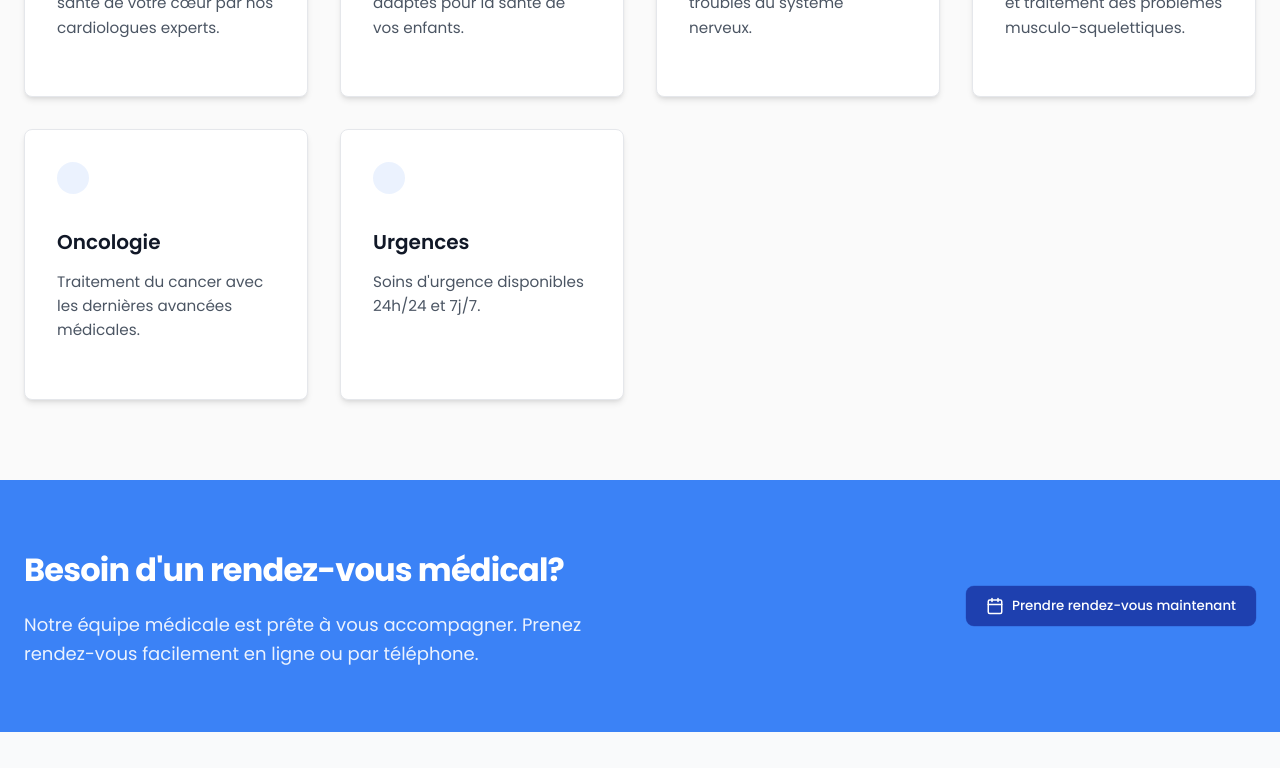
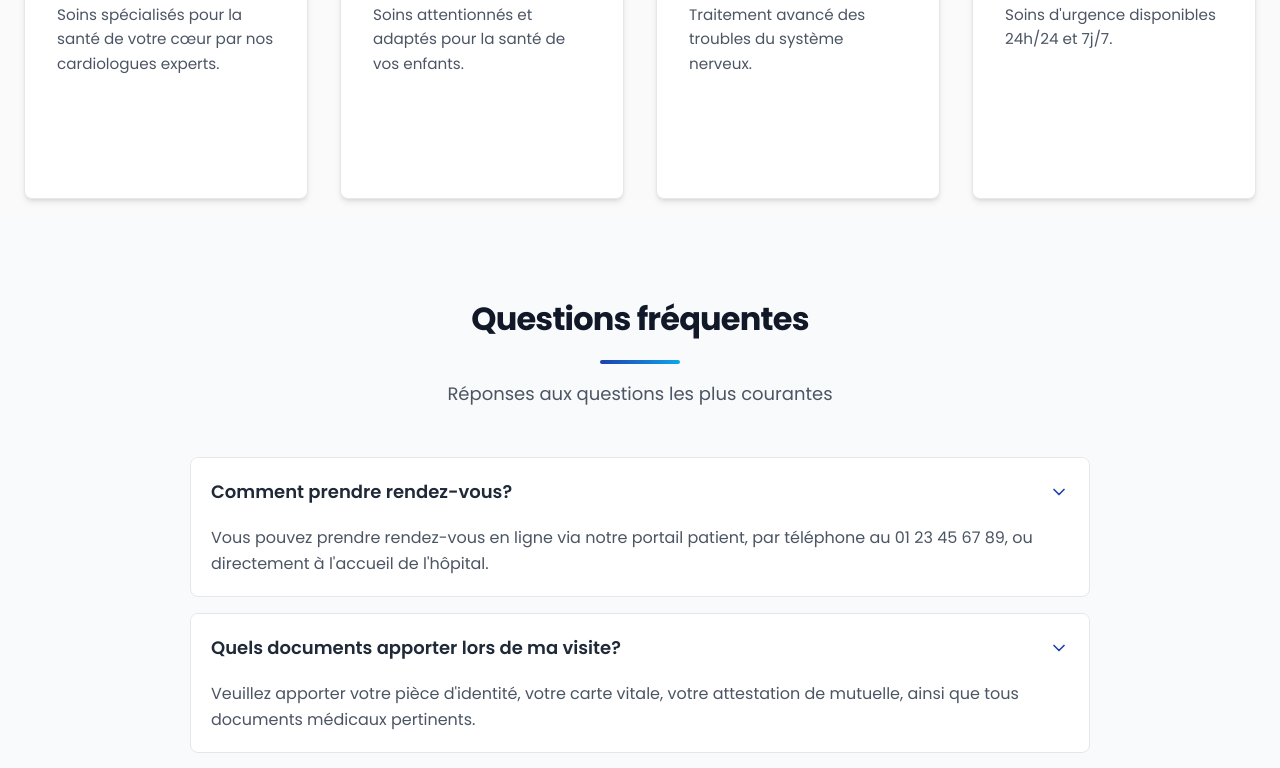
Before and after one commit to Titi7834/hopital-hsv, a React app: page / in a window 1280 px wide. Shown: the part 920-1688 px from the top of the page. Built offline with nearby package versions, Linux system fonts and the light colour scheme.

Commit message:
Update du Front 10h20

```diff
--- a/src/NavBar.css
+++ b/src/NavBar.css
@@ -185,10 +185,6 @@ nav a[href="/book"]::before {
   display: none;
 }
 
-nav a[href="/dashboard"] {
-  /* Dashboard - Professional style */
-  border: 1px solid var(--grey-300);
-}
 
 nav a[href="/dashboard"]:hover {
   border-color: var(--primary);
--- a/src/pages/HomePage.css
+++ b/src/pages/HomePage.css
@@ -1,12 +1,11 @@
-/* Base styles and reset */
 @import url('https://fonts.googleapis.com/css2?family=Poppins:wght@300;400;500;600;700&display=swap');
 
 :root {
-  --primary: #1e40af;
+  --primary: #9370DB;
   --primary-light: #3b82f6;
   --primary-dark: #1e3a8a;
-  --secondary: #14b8a6;
-  --accent: #0ea5e9;
+    --secondary: #14b8a6;
+    --accent: #0ea5e9;
   --grey-50: #f9fafb;
   --grey-100: #f3f4f6;
   --grey-200: #e5e7eb;
@@ -33,7 +32,6 @@
 * {
   margin: 0;
   padding: 0;
-  box-sizing: border-box;
 }
 
 body {
--- a/src/pages/HomePage.js
+++ b/src/pages/HomePage.js
@@ -89,8 +89,6 @@ export default function HomePage() {
             { icon: <Heart size={32} className="serviceIcon" />, title: "Cardiologie", desc: "Soins spécialisés pour la santé de votre cœur par nos cardiologues experts." },
             { icon: <User size={32} className="serviceIcon" />, title: "Pédiatrie", desc: "Soins attentionnés et adaptés pour la santé de vos enfants." },
             { icon: <Heart size={32} className="serviceIcon" />, title: "Neurologie", desc: "Traitement avancé des troubles du système nerveux." },
-            { icon: <User size={32} className="serviceIcon" />, title: "Orthopédie", desc: "Restauration de la mobilité et traitement des problèmes musculo-squelettiques." },
-            { icon: <Heart size={32} className="serviceIcon" />, title: "Oncologie", desc: "Traitement du cancer avec les dernières avancées médicales." },
             { icon: <User size={32} className="serviceIcon" />, title: "Urgences", desc: "Soins d'urgence disponibles 24h/24 et 7j/7." }
           ].map((service, index) => (
             <div key={index} className="serviceCard">
@@ -99,22 +97,6 @@ export default function HomePage() {
               <p className="serviceDescription">{service.desc}</p>
             </div>
           ))}
-        </div>
-      </div>
-
-      {/* Appointment Section */}
-      <div className="appointment">
-        <div className="appointmentContent">
-          <div>
-            <h2 className="appointmentTitle">Besoin d'un rendez-vous médical?</h2>
-            <p className="appointmentDescription">
-              Notre équipe médicale est prête à vous accompagner. Prenez rendez-vous facilement en ligne ou par téléphone.
-            </p>
-          </div>
-          <button className="appointmentButton">
-            <Calendar className="mr-2" size={18} />
-            Prendre rendez-vous maintenant
-          </button>
         </div>
       </div>
 
```
